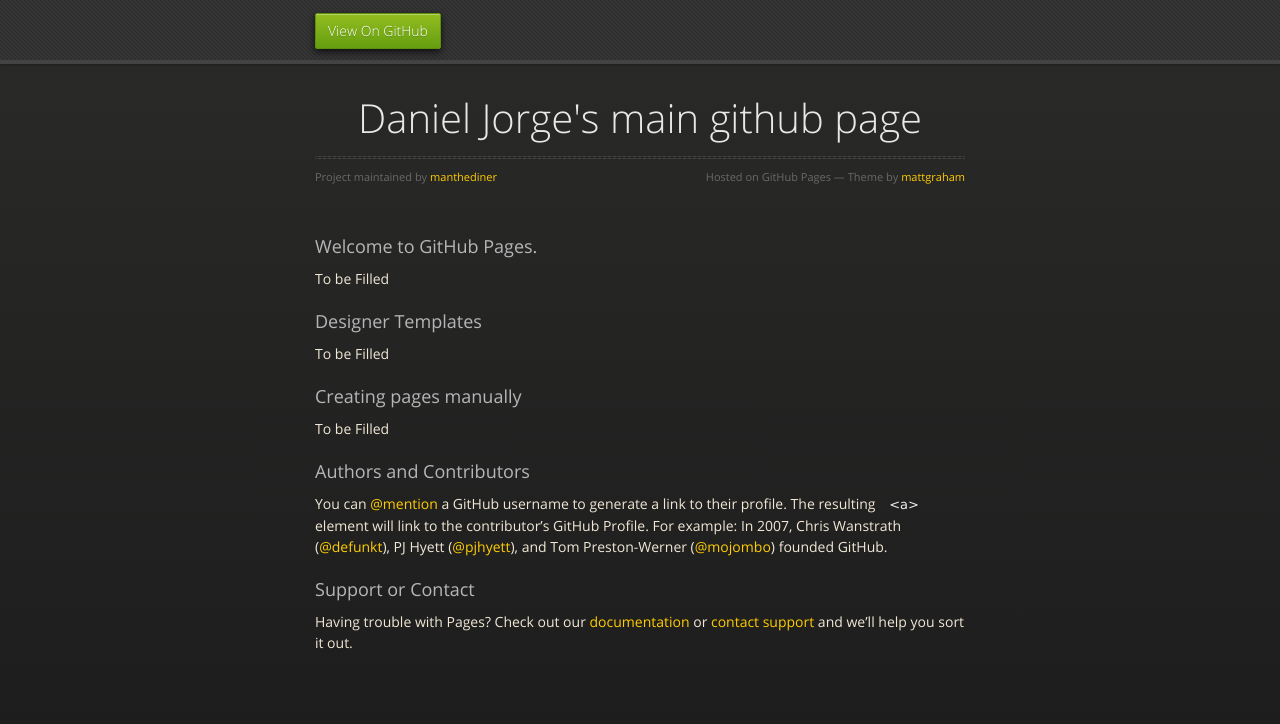
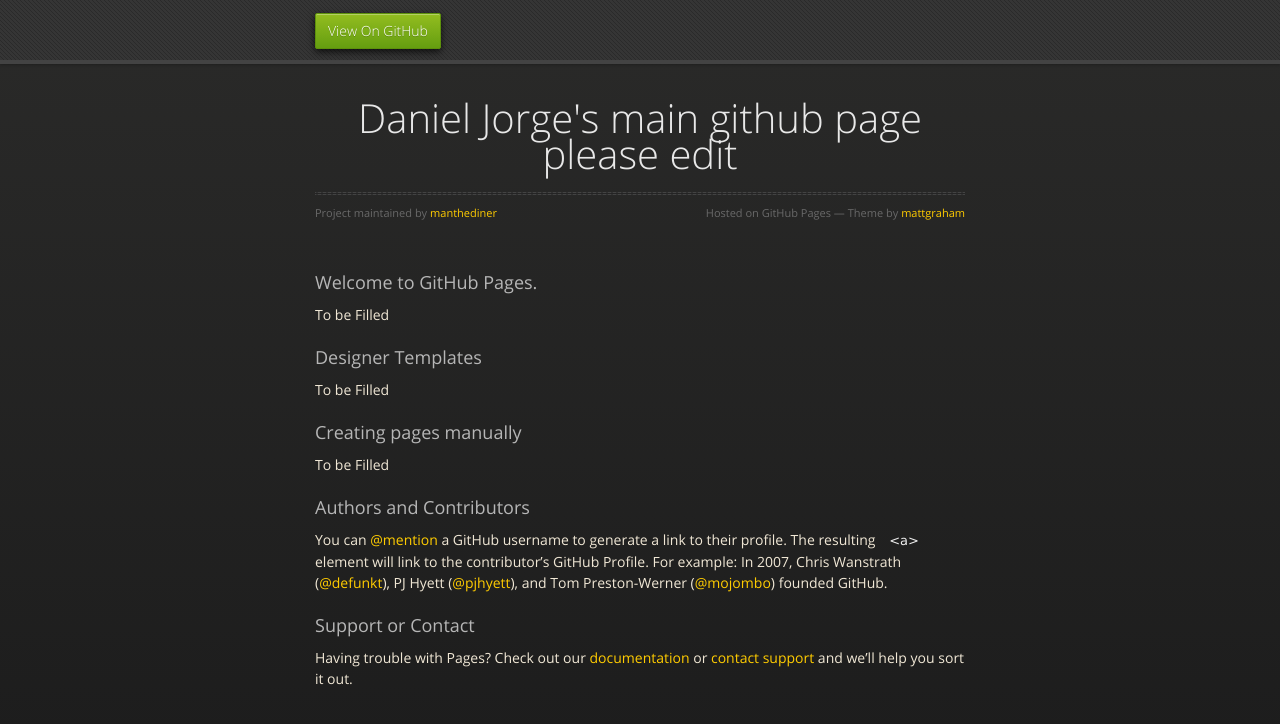
Before and after one commit to manthediner/manthediner.github.io, a plain HTML site: page index.html in a window 1280 px wide. Drawn offline with nearby package versions, Linux system fonts and the light colour scheme.

Commit message:
Update index.html

```diff
--- a/index.html
+++ b/index.html
@@ -28,7 +28,7 @@
 
       <section>
         <div id="title">
-          <h1>Daniel Jorge's main github page</h1>
+          <h1>Daniel Jorge's main github page please edit</h1>
           <p></p>
           <hr>
           <span class="credits left">Project maintained by <a href="https://github.com/manthediner">manthediner</a></span>
```
